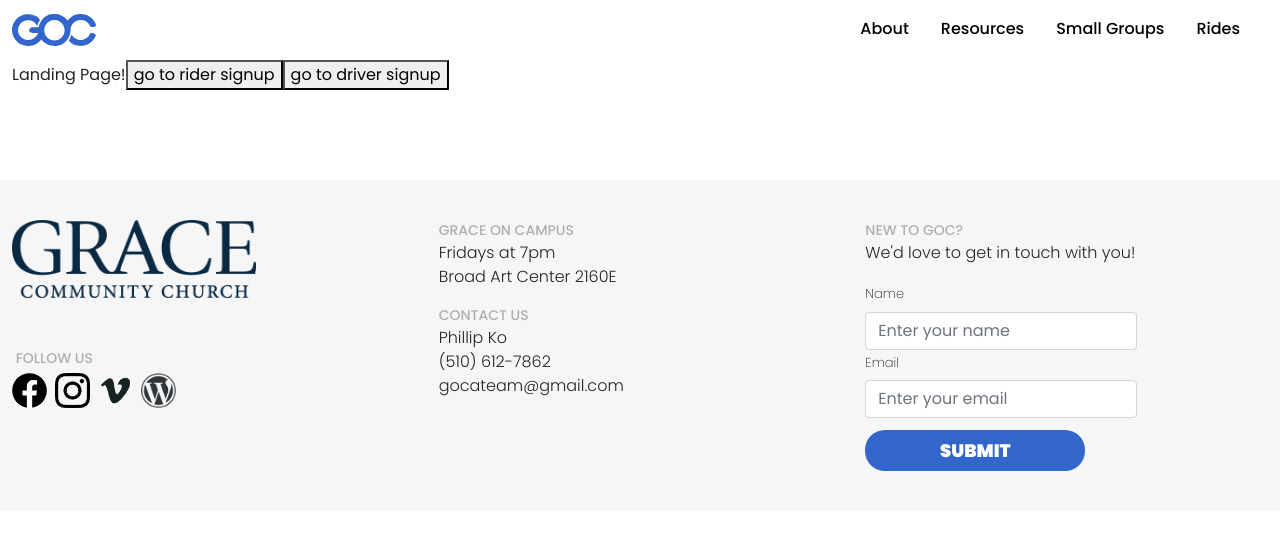
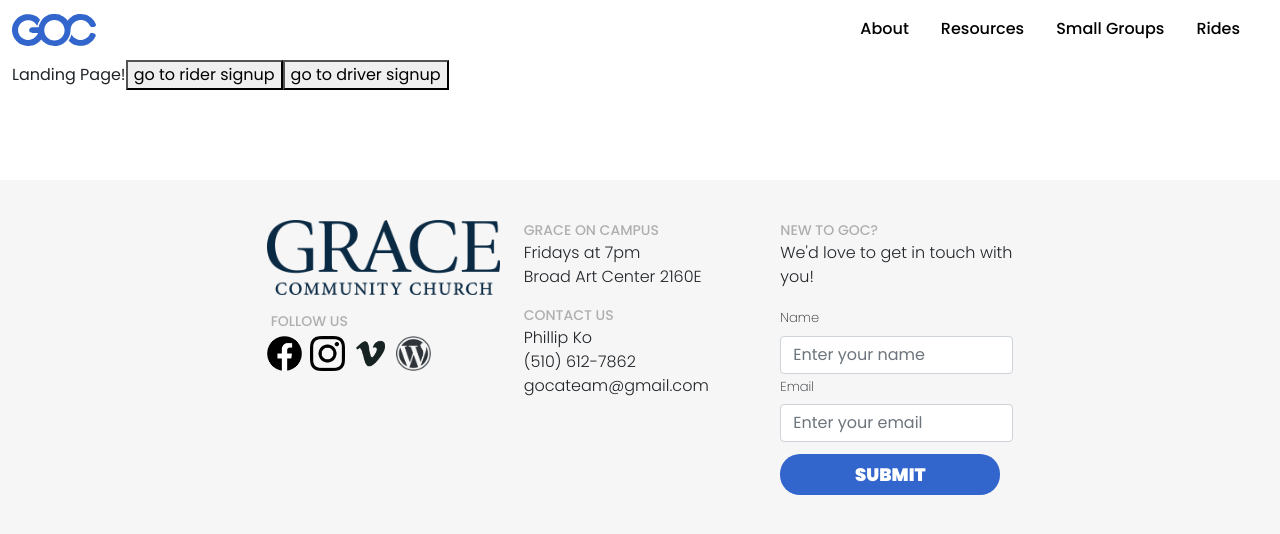
Before and after one commit to graceoncampus/goc-web-v3, a React (Create React App) app: page / in a window 1280 px wide. Shown: the top 534 px of the page. Built offline with nearby package versions, Linux system fonts and the light colour scheme; no server answers; what aws-amplify would draw is missing.

Commit message:
fixed header and footer

```diff
--- a/src/Components/Footer/Footer.scss
+++ b/src/Components/Footer/Footer.scss
@@ -6,14 +6,41 @@
 
 @import 'src/css/bootstrap.scss';
 
+$footer-y-padding: rem.convert(40px);
+$footer-x-padding-phone: rem.convert(55px);
+$footer-x-padding-desktop: rem.convert(255px);
+
 .footer {
-    padding: rem.convert(40px) 0;
+    padding-top: $footer-y-padding;
+    padding-bottom: $footer-y-padding;
     background-color: #f6f6f6;
 }
 
+@include media-breakpoint-down(lg) {
+    .footer {
+        padding-left: $footer-x-padding-phone;
+        padding-right: $footer-x-padding-phone;
+    }
+
+    .follow-us-col-1 {
+        display: none;
+    }
+}
+
+@include media-breakpoint-up(lg) {
+    .footer {
+        padding-left: $footer-x-padding-desktop;
+        padding-right: $footer-x-padding-desktop;
+    }
+
+    .follow-us-col-3 {
+        display: none;
+    }
+}
+
 .gcc-logo {
-    width: rem.convert(268px);
-    height: rem.convert(128px);
+    max-width: rem.convert(268px);
+    //height: rem.convert(128px);
 }
 
 
--- a/src/Components/Footer/Footer.tsx
+++ b/src/Components/Footer/Footer.tsx
@@ -16,12 +16,13 @@
          <Container className={'footer-container'} fluid>
              <Row className={'footer gx-4'}>
                 <Col sm={'4'} className={'pb-3'}>
-                    <Row className={'gcc-logo'}>
+                    <Row className={'gcc-logo pb-3'}>
                         <a href={'https://www.gracechurch.org/'}>
                             <Image fluid src={'/assets/logo-gcc.png'} alt={'Grace Community Church'}/>
                         </a>
                     </Row>
 
+                    <div className={'follow-us-col-1'}>
                         <Row className={'pb-1'}>
                             <span className={'footer-label'}>
                                 &nbsp;FOLLOW US
@@ -34,9 +35,10 @@
                             <Image className={'logo-icon me-2'} src={'/assets/logo-vimeo.png'} alt={'Vimeo'}/>
                             <Image className={'logo-icon'} src={'/assets/logo-wordpress.png'} alt={'Wordpress'}/>
                         </Row>
+                    </div>
                 </Col>
 
-                <Col sm={'4'} className={'justify-content-center pb-5'}>
+                <Col sm={'4'} className={'pb-5'}>
                     <Row>
                         <span className={'footer-label'}>GRACE ON CAMPUS</span>
                     </Row>
@@ -90,6 +92,21 @@
                             </Button>
                         </Form>
                     </Row>
+
+                    <div className={'follow-us-col-3'}>
+                        <Row className={'pt-3 pb-1'}>
+                            <span className={'footer-label'}>
+                                &nbsp;FOLLOW US
+                            </span>
+                        </Row>
+
+                        <Row sm={'auto'} className={'gx-0'}>
+                            <Image className={'logo-icon me-2'} src={'/assets/logo-facebook.png'} alt={'Facebook'}/>
+                            <Image className={'logo-icon me-2'} src={'/assets/logo-instagram.png'} alt={'Instagram'}/>
+                            <Image className={'logo-icon me-2'} src={'/assets/logo-vimeo.png'} alt={'Vimeo'}/>
+                            <Image className={'logo-icon'} src={'/assets/logo-wordpress.png'} alt={'Wordpress'}/>
+                        </Row>
+                    </div>
                 </Col>
              </Row>
 
--- a/src/Components/Header/Header.tsx
+++ b/src/Components/Header/Header.tsx
@@ -2,7 +2,7 @@
  * Header.
  */
 
-import React from 'react';
+import React, { useState } from 'react';
 import { Button, Row, Col, Container, Image, Nav, Navbar } from 'react-bootstrap';
 
 import './Header.scss'
@@ -20,19 +20,43 @@ interface HeaderProps {
     activeKey: HeaderNavbarActiveKey
 }
 
+const hamburgerMenuCollapsedIconImagePath = '/assets/hamburger-menu-icon-expand.svg';
+const hamburgerMenuExpandedIconImagePath = '/assets/hamburger-menu-icon-collapse.svg';
+const hamburgerMenuCollapsedIconAltText = 'Hamburger Menu Expand Icon';
+const hamburgerMenuExpandedIconAltText = 'Hamburger Menu Collapse Icon';
+
 export const Header = (headerProps: HeaderProps) => {
+    const [isHamburgerMenuExpanded, setIsHamburgerMenuExpanded] = useState(false);
+    const [hamburgerMenuIconImagePath, setHamburgerMenuIconImagePath] = useState(hamburgerMenuCollapsedIconImagePath);
+    const [hamburgerMenuIconAltText, setHamburgerMenuIconAltText] = useState(hamburgerMenuExpandedIconAltText);
+
     return (
         <Navbar className={'goc-navbar'} bg={'white'} fixed={'top'} expand={'lg'} collapseOnSelect>
             <Container fluid>
                 <Navbar.Brand href={'/'}>
                     <Image
                         src={'/assets/goc-header.svg'}
-                        // className={'d-inline-block align-top'}
                         alt={'Grace On Campus Logo'}
                     />
                 </Navbar.Brand>
 
-                <Navbar.Toggle aria-controls={'basic-navbar-nav'} />
+                <Navbar.Toggle aria-controls={'basic-navbar-nav'}>
+                    <Image
+                        src={hamburgerMenuIconImagePath}
+                        alt={hamburgerMenuIconAltText}
+                        onClick={(event) => {
+                            if (isHamburgerMenuExpanded) {
+                                setIsHamburgerMenuExpanded(false);
+                                setHamburgerMenuIconImagePath(hamburgerMenuCollapsedIconImagePath);
+                                setHamburgerMenuIconAltText(hamburgerMenuCollapsedIconAltText);
+                            } else {
+                                setIsHamburgerMenuExpanded(true);
+                                setHamburgerMenuIconImagePath(hamburgerMenuExpandedIconImagePath);
+                                setHamburgerMenuIconAltText(hamburgerMenuExpandedIconAltText);
+                            }
+                        }}
+                    />
+                </Navbar.Toggle>
 
                 <Container fluid>
                     <Navbar.Collapse className={'justify-content-end'}>
```
Also changed, not shown: public/assets/hamburger-menu-icon-collapse.svg (added), public/assets/hamburger-menu-icon-expand.svg (added). Lines whose indentation alone changed are shown as unchanged.
